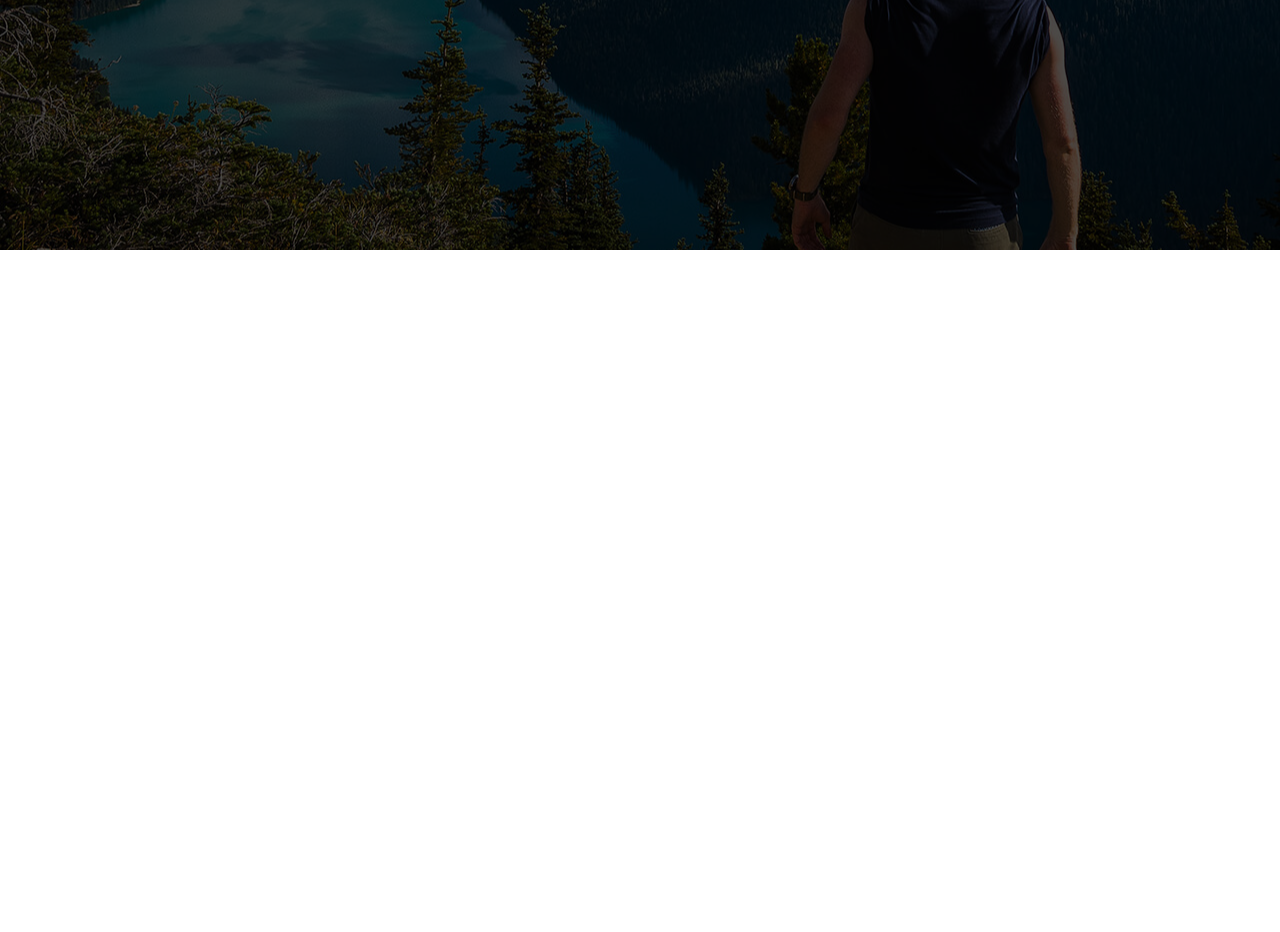
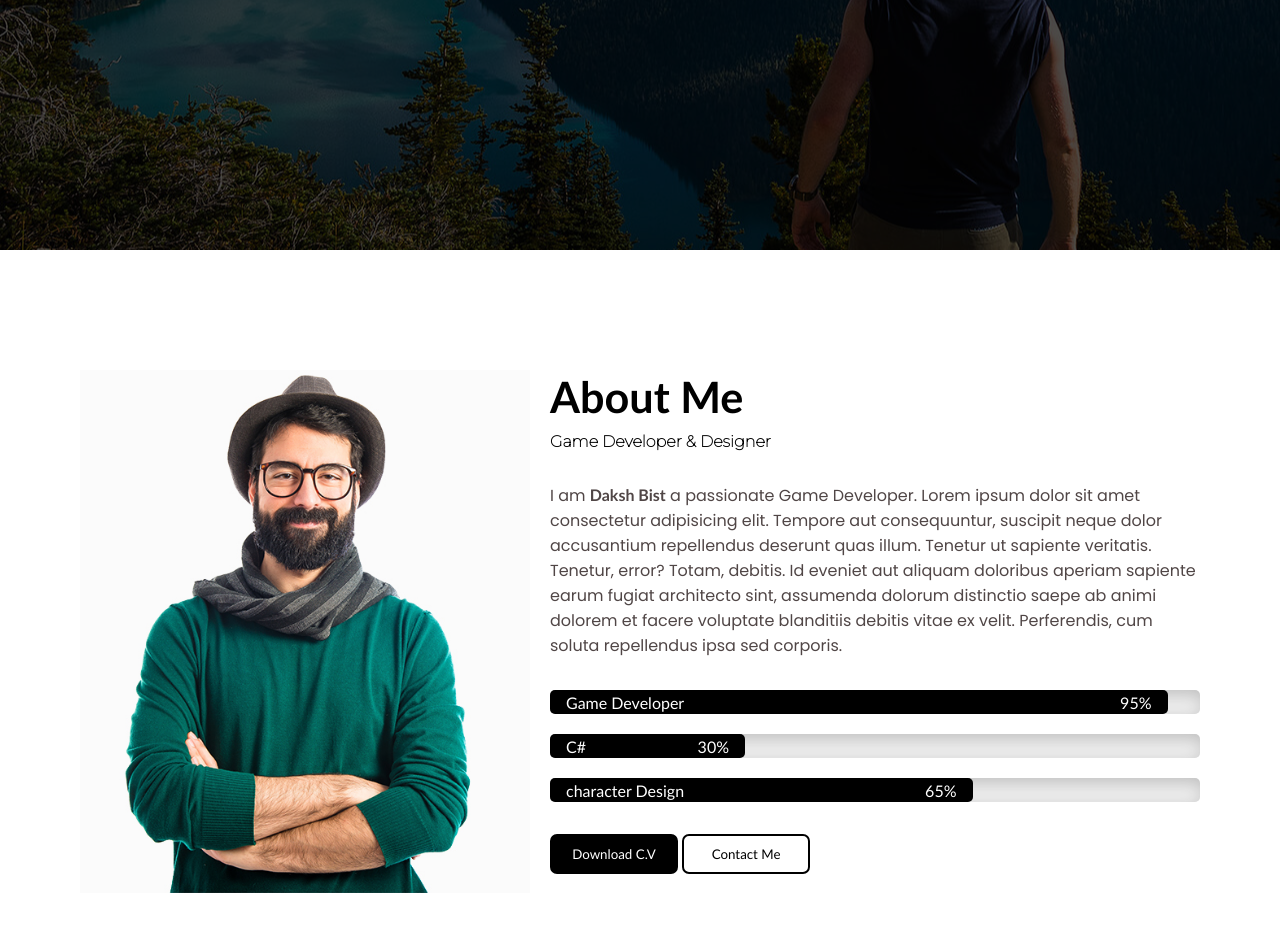
Before and after one commit to DeepanshuS1/Personal-Portfolio, a plain HTML site: page index.html in a window 1280 px wide. Shown: the part 550-1482 px from the top of the page. Before the commit the page ends 800 px from the top, so only its background shows below. Drawn offline with nearby package versions, Linux system fonts and the light colour scheme.

Commit message:
about section

```diff
--- a/index.html
+++ b/index.html
@@ -13,12 +13,12 @@
     <header>
         <h3>Daksh Bist</h3>
         <nav>
-            <li><a href="">Home</a></li>
-            <li><a href="">About</a></li>
-            <li><a href="">Services</a></li>
-            <li><a href="">Works</a></li>
-            <li><a href="">Clients</a></li>
-            <li><a href="">Contact Us!</a></li>
+            <a href="#home" class="active">Home</a>
+            <a href="">About</a>
+            <a href="">Services</a>
+            <a href="">Works</a>
+            <a href="">Clients</a>
+            <a href="">Contact Us!</a>
         </nav>
     </header>
     <section class="home" id="home">
@@ -33,6 +33,44 @@
             <a href=""><i class='bx bxl-twitter'></i></a>
         </div>
     </section>
+    <section class="about" id="about">
+        <div class="about_container">
+            <div class="about_img">
+                <img src="images/hero.jpg" alt="Self" width="450">
+            </div>
+            <div class="about_content">
+                <div class="headline">
+                    <h1>About Me</h1>
+                    <h4>Game Developer & Designer</h4>
+                </div>
+                <p>I am <b>Daksh Bist</b> a passionate Game Developer. Lorem ipsum dolor sit amet consectetur adipisicing elit. Tempore aut consequuntur, suscipit neque dolor accusantium repellendus deserunt quas illum. Tenetur ut sapiente veritatis. Tenetur, error? Totam, debitis. Id eveniet aut aliquam doloribus aperiam sapiente earum fugiat architecto sint, assumenda dolorum distinctio saepe ab animi dolorem et facere voluptate blanditiis debitis vitae ex velit. Perferendis, cum soluta repellendus ipsa sed corporis.</p>
+                <div class="skills">
+                    <div class="skill_bar">
+                        <div class="skill" style="--width: 95%">
+                            <span>Game Developer</span>
+                            <span>95%</span>
+                        </div>
+                    </div>
+                    <div class="skill_bar">
+                        <div class="skill" style="--width: 30%">
+                            <span>C#</span>
+                            <span>30%</span>
+                        </div>
+                    </div>
+                    <div class="skill_bar">
+                        <div class="skill" style="--width: 65%">
+                            <span>character Design</span>
+                            <span>65%</span>
+                        </div>
+                    </div>
+                </div>
+                <div class="about_btn">
+                    <button>Download C.V</button>
+                    <button>Contact Me</button>
+                </div>
+            </div>
+        </div>
+    </section>
     <script src="script.js"></script>
 </body>
 
--- a/script.js
+++ b/script.js
@@ -1,6 +1,6 @@
 let multiText = document.getElementById("changing_text");
 
-let texts = ["Daksh Bist", "Game Developer", "Desiginer"]
+let texts = ["Daksh Bist", "Game Developer", "Designer"]
 let i = 1;
 
 setInterval(() => {
--- a/style.css
+++ b/style.css
@@ -1,20 +1,22 @@
-@import url('https://fonts.googleapis.com/css2?family=Montserrat:wght@100&display=swap');
+@import url('https://fonts.googleapis.com/css2?family=Montserrat:wght@100&family=Poppins:wght@400&display=swap');
 
-*{
+* {
     margin: 0;
     padding: 0;
     box-sizing: border-box;
-    font-family:'Gill Sans', 'Gill Sans MT', 'Trebuchet MS', sans-serif;
+    font-family: 'Gill Sans', 'Gill Sans MT', 'Trebuchet MS', sans-serif;
 }
 
-body{
+body {
     height: 100vh;
     position: relative;
-    width: 100vw;
+    max-width: 100vw;
+    overflow-x: hidden;
 }
 
-header{
+header {
     display: flex;
+    align-items: center;
     justify-content: space-between;
     color: white;
     padding: 2rem 13rem;
@@ -23,30 +25,50 @@ header{
     z-index: 10;
 }
 
-header h3{
+header h3 {
     font-weight: bolder;
     font-size: 1.7rem;
 }
 
-nav{
+nav {
     width: 35rem;
     list-style: none;
     display: flex;
     justify-content: space-evenly;
 }
 
-nav li a{
+nav a {
     text-decoration: none;
     color: white;
+    position: relative;
 }
 
-nav li a:hover{
+.active {
     text-decoration: underline;
+    text-underline-offset: 6px;
 }
 
-.home{
+nav a::before {
+    content: '';
+    position: absolute;
+    bottom: -5px;
+    left: 0;
+    width: 0%;
+    background-color: white;
+    height: 1.5px;
+    transition: all .5s ease;
+}
+
+nav a:hover::before {
+    width: 100%;
+}
+
+section {
     min-height: 100vh;
-    width: 100vw;
+    width: 100%;
+}
+
+.home {
     display: flex;
     justify-content: center;
     align-items: center;
@@ -56,43 +78,44 @@ nav li a:hover{
     gap: 20px;
 }
 
-.bg-image{
+.bg-image {
     position: absolute;
-    background:url(/images/bg.jpg) center;
+    background: url(/images/bg.jpg) center;
     filter: brightness(0.3);
-    width: 100vw;
+    width: 100%;
     height: 100vh;
     z-index: -1;
     animation: openImage .7s ease;
 }
 
-@keyframes openImage{
-    0%{
+@keyframes openImage {
+    0% {
         height: 5vh;
     }
 
-    100%{
+    100% {
         height: 100vh;
     }
 }
 
-.home h1{
+.home h1 {
     font-size: 5rem;
 }
-.home h2{
+
+.home h2 {
     font-size: 60px;
     font-family: Montserrat, serif;
     font-weight: 200;
 }
 
-.socialbtn{
+.socialbtn {
     margin-top: 30px;
     width: 20rem;
     display: flex;
     justify-content: space-around;
 }
 
-.socialbtn a{
+.socialbtn a {
     color: white;
     text-decoration: none;
     height: 40px;
@@ -103,11 +126,87 @@ nav li a:hover{
     border-radius: 100%;
 }
 
-.socialbtn a:hover{
+.socialbtn a:hover {
     background-color: white;
     color: black;
 }
 
-#changing_text{
+#changing_text {
     transition: all .5s ease;
 }
+
+.about {
+    background-color: rgb(255, 255, 255);
+    display: flex;
+    justify-content: center;
+    align-items: center;
+}
+
+.about_container {
+    display: flex;
+    justify-content: center;
+    height: 35rem;
+    gap: 20px;
+    width: 70rem;
+}
+
+.about_content {
+    display: flex;
+    flex-direction: column;
+    justify-content: space-between;
+    height: 90%;
+}
+
+.headline h1 {
+    font-size: 2.7rem;
+}
+
+.headline h4 {
+    font-family: Montserrat, serif;
+    margin-top: 10px;
+}
+
+.about_content p {
+    color: #504646;
+    font-family: 'Poppins', sans-serif;
+}
+
+.skills {
+    display: flex;
+    justify-content: space-between;
+    flex-direction: column;
+    gap: 20px;
+}
+
+.skill_bar {
+    width: 100%;
+    border-radius: 5px;
+    background-color: rgb(246, 246, 246);
+    height: 1.5rem;
+    box-shadow: inset 5px 5px 20px rgb(184, 184, 184);
+}
+
+.skill {
+    display: flex;
+    justify-content: space-between;
+    align-items: center;
+    height: 100%;
+    width: var(--width);
+    border-radius: 5px;
+    padding: 0 1rem;
+    background-color: black;
+    color: white;
+}
+
+.about_btn button {
+    width: 8rem;
+    height: 2.5rem;
+    background-color: white;
+    border: 2px solid black;
+    border-radius: 7px;
+}
+
+.about_btn button:first-child {
+    color: white;
+    background-color: black;
+}
```
Also changed, not shown: images/hero.jpg (added).
